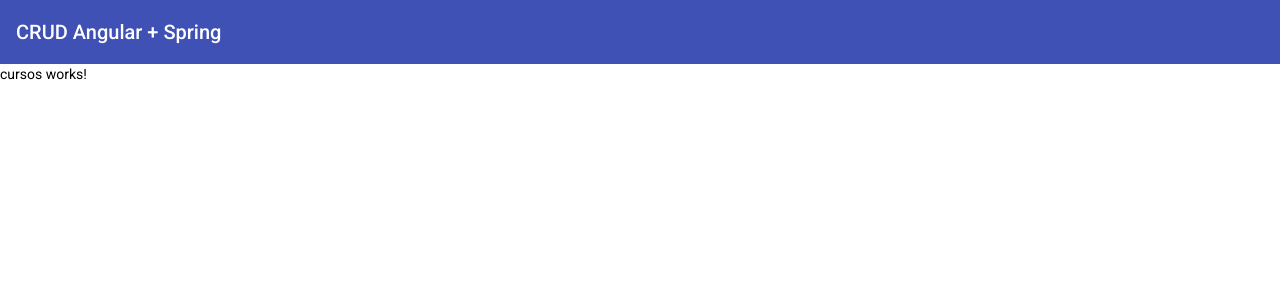
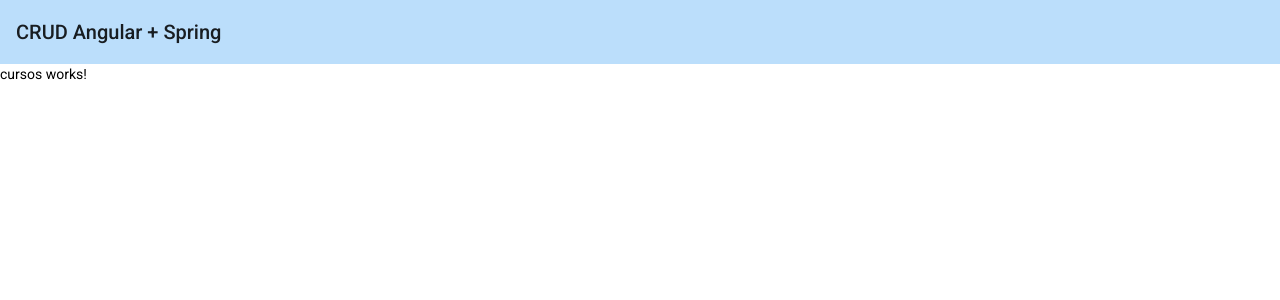
Before and after one commit to marcosolive/crud-angular, an Angular app: page /cursos in a window 1280 px wide. Shown: the top 300 px of the page. Built offline with nearby package versions, Linux system fonts and the light colour scheme.

Commit message:
ajustado tema angular material

```diff
--- a/src/styles.scss
+++ b/src/styles.scss
@@ -1,4 +1,15 @@
 /* You can add global styles to this file, and also import other style files */
+@import '@angular/material/theming';
+@include mat-core();
+
+$custom-app-primary: mat-palette($mat-blue,100);
+$custom-app-secondary: mat-palette($mat-indigo,200);
+$custom-app-warn: mat-palette($mat-red);
+
+$custom-theme: mat-light-theme($custom-app-primary,$custom-app-secondary,$custom-app-warn);
+
+@include angular-material-theme($custom-theme);
+
 
 html, body { height: 100%; }
 body { margin: 0; font-family: Roboto, "Helvetica Neue", sans-serif; }
```
